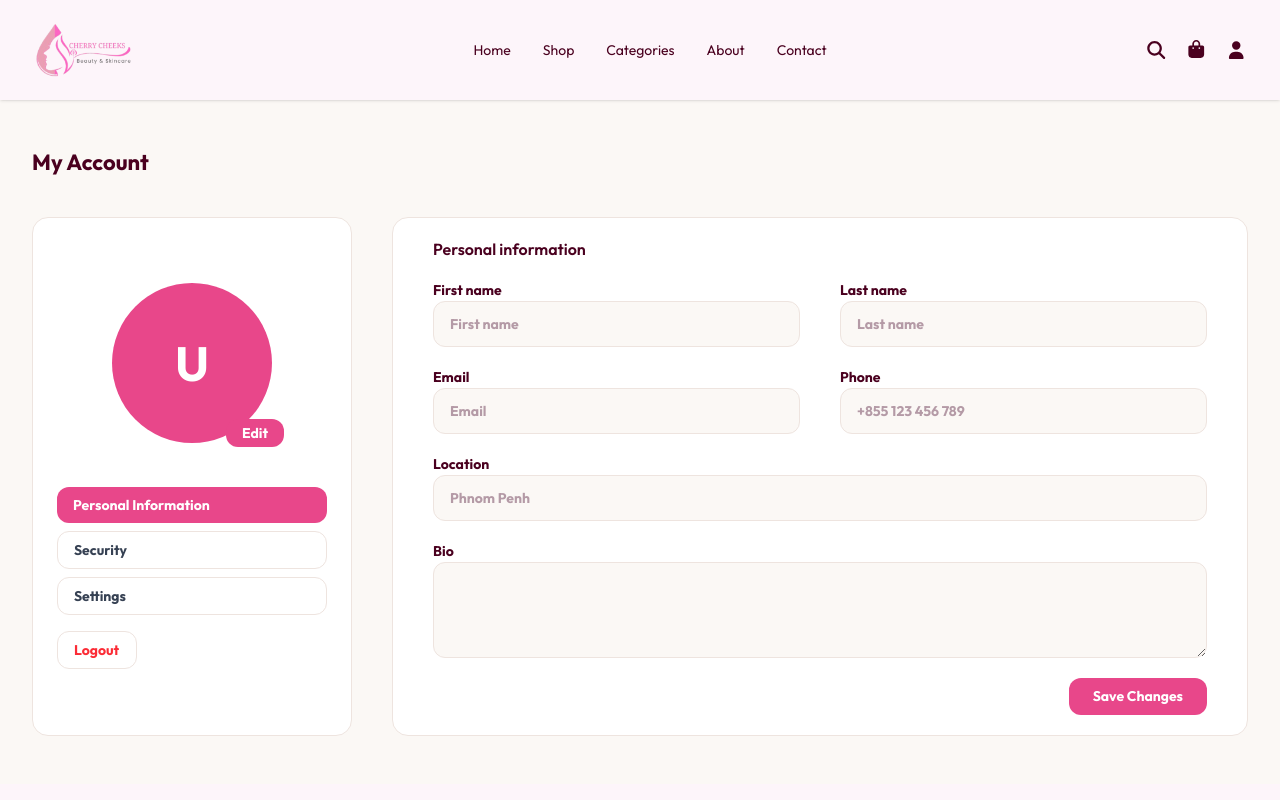
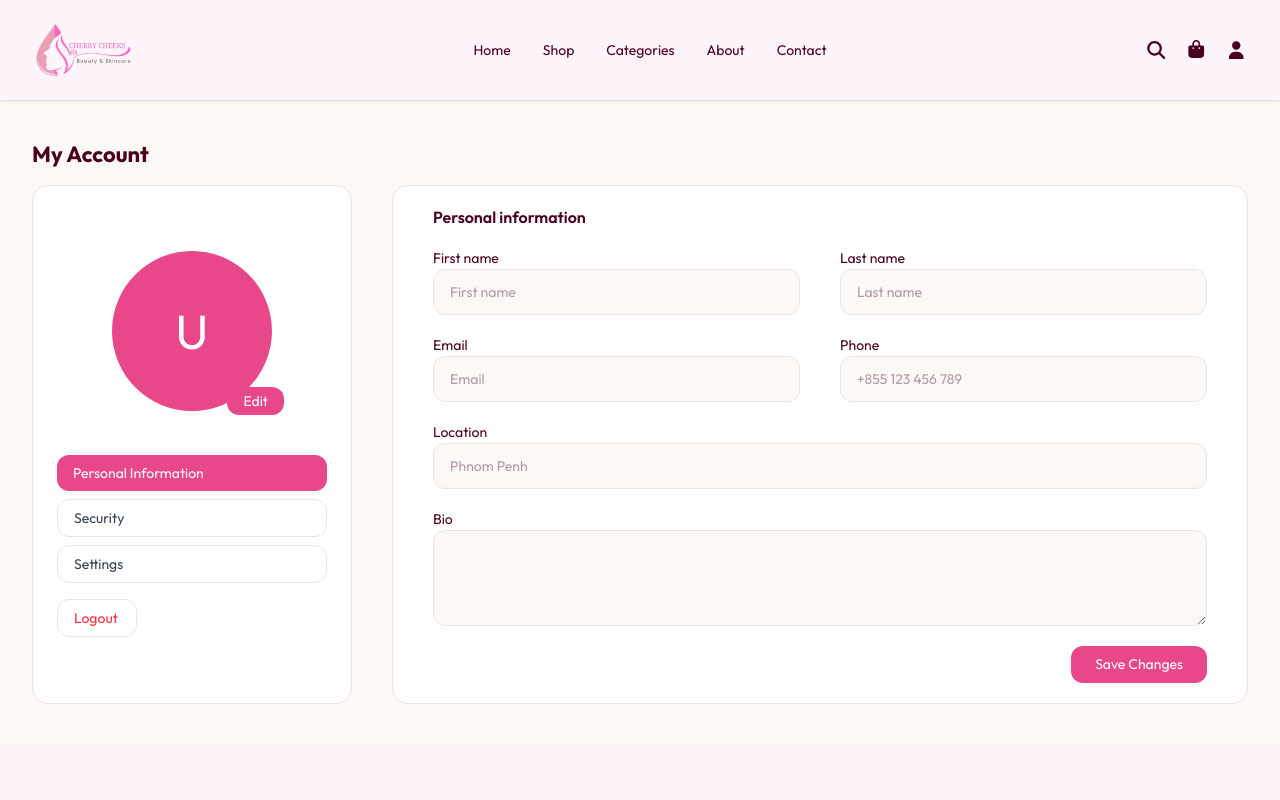
Before and after one commit to Seyhaz-Dev/Cherry-Cheeks-Cosmetics, a React (Vite) app: page /profile in a window 1280 px wide. Shown: the top 800 px of the page. Built offline with nearby package versions, Linux system fonts and the light colour scheme.

Commit message:
change font

```diff
--- a/src/pages/Home.jsx
+++ b/src/pages/Home.jsx
@@ -173,7 +173,7 @@ export default function Home() {
 
      {/* HERO SECTION */}
 
-     <section className="mx-auto grid max-w-7xl items-center gap-9 px-5 pb-12 pt-10 sm:px-8 md:grid-cols-2 md:gap-14 md:pb-20 md:pt-16">
+     <section className="mx-auto grid max-w-7xl items-center gap-9 px-5 pb-12 pt-10 sm:px-8 md:grid-cols-2 md:gap-14 md:pb-10 md:pt-10">
        <div>
          <p className="text-xs font-medium uppercase tracking-[0.22em] text-[#89565a] sm:text-sm">
            Cherry Cheeks · Seoul Skin Ritual
--- a/src/pages/ProFile.jsx
+++ b/src/pages/ProFile.jsx
@@ -79,8 +79,8 @@ function ProFile() {
     "peer h-6 w-11 rounded-full bg-gray-200 after:absolute after:left-[2px] after:top-[2px] after:h-5 after:w-5 after:rounded-full after:border after:border-gray-300 after:bg-white after:transition-all after:content-[''] peer-checked:bg-[#e8478a] peer-checked:after:translate-x-full peer-checked:after:border-white";
 
   return (
-    <section className="bg-[#fbf8f5] font-bold">
-      <div className="mx-auto flex w-full max-w-7xl flex-col gap-6 px-4 py-8 sm:px-6 sm:py-10 lg:gap-10 lg:px-8 lg:py-12">
+    <section className="bg-[#fbf8f5] ">
+      <div className="mx-auto flex w-full max-w-7xl flex-col gap-4 px-4 py-8 sm:px-6 sm:py-10 lg:gap-4 lg:px-8 lg:py-10">
         <h2>My Account</h2>
 
         {/* Profile card (left) + form (right), equal height */}
```
